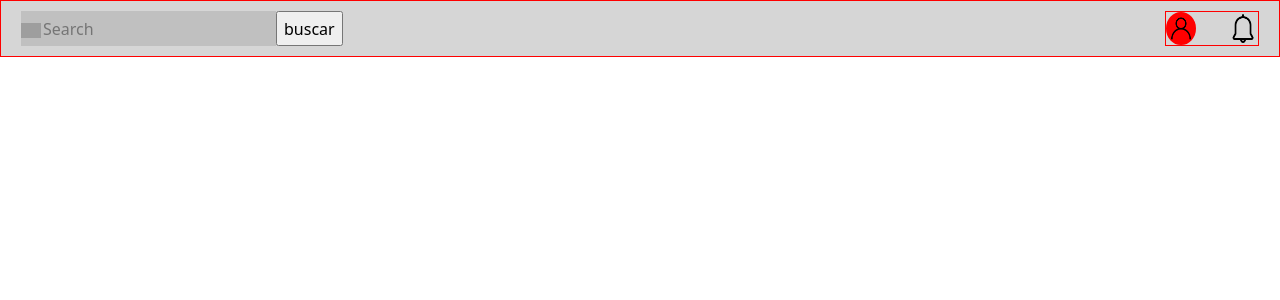
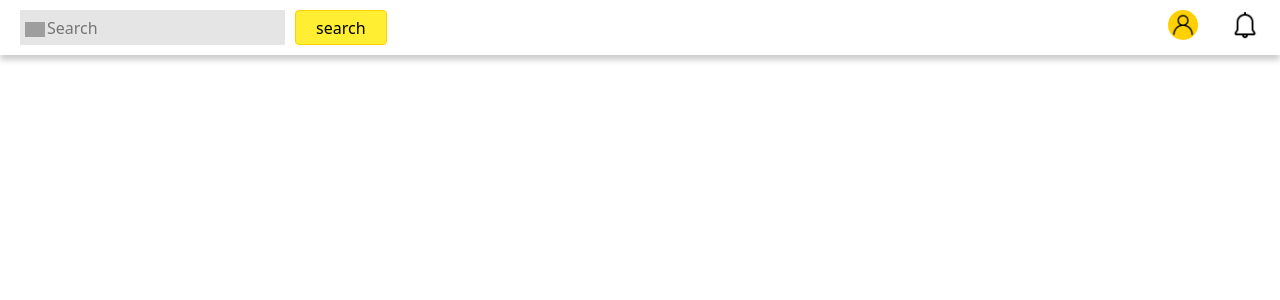
Before and after one commit to SoundWavePF/client, a React (Create React App) app: page /player in a window 1280 px wide. Shown: the top 300 px of the page. Built offline with nearby package versions, Linux system fonts and the light colour scheme; grey boxes are pictures that could not be loaded.

Commit message:
feat(SearchBar): add styles

```diff
--- a/src/components/commons/SearchBar/SearchBar.module.css
+++ b/src/components/commons/SearchBar/SearchBar.module.css
@@ -6,9 +6,7 @@
     justify-content: space-between;
 
     padding: 10px 20px;
-
-    background-color: var(--gray-light);
-    border: 1px solid red;
+    box-shadow: 0 5px 6px rgba(0, 0, 0, 0.2);
 }
 
 .navbar:nth-child(2) {
@@ -18,10 +16,12 @@
 .form {
     display: flex;
     flex-direction: row;
+    gap: 10px;
 }
 
 .search {
     background-color: rgba(0,0,0, 0.1);
+    padding: 0 5px;
 }
 
 .search > input {
@@ -36,13 +36,19 @@
     background-color: transparent;
 }
 
+.button {
+    background: var(--yellow-light);
+    border-radius: 4px;
+    border: 1px solid var(--yellow-dark);
+    padding: 0 20px;
+}
+
 .userImg {
-    background: red;
+    background: var(--yellow-dark);
     border-radius: 50%;
 }
 
 .icons {
-    border: 1px solid red;
     display: flex;
     gap: 2rem;
 }
--- a/src/components/commons/SearchBar/SearchBar.tsx
+++ b/src/components/commons/SearchBar/SearchBar.tsx
@@ -34,11 +34,11 @@ const SearchBar = ()=>{
                         onChange={handleChange}
                     />
                 </div>
-                <input className="" value='buscar' onClick={handleSubmit} type="submit" />
+                <input className={style.button} value='search' onClick={handleSubmit} type="submit" />
             </form>
             <div className={style.icons}>
-                <img className={style.userImg} src={userIcon} width='30px'/>
-                <img src={bellIcon} width='30px' />
+                <img className={style.userImg} src={userIcon} height='30px' width='30px'/>
+                <img src={bellIcon} height='30px' width='30px' />
             </div>
         </nav>
     )
```
